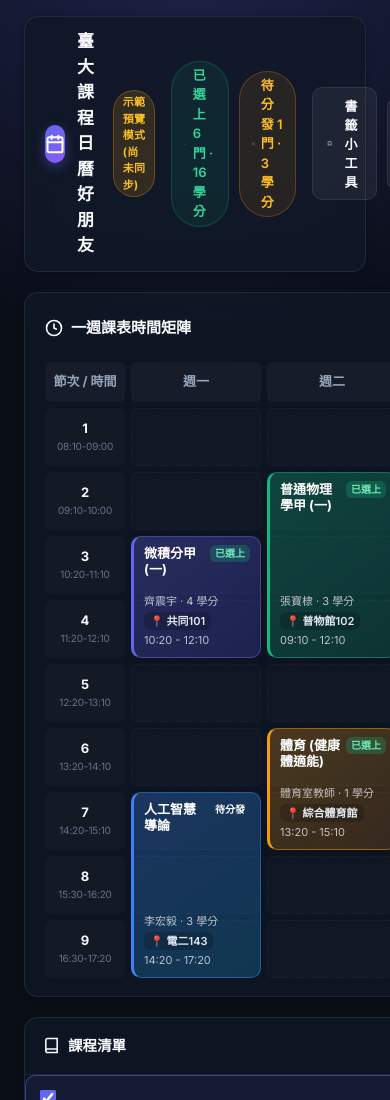
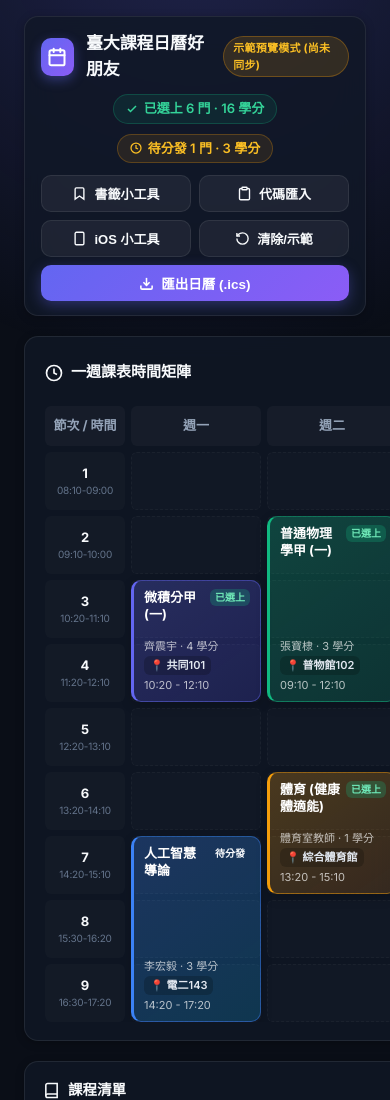
Before and after one commit to Annie04082020/ntu-course-calendar, a website: page index.html in a window 390 px wide. Shown: the top 1100 px of the page. Drawn offline with Linux system fonts and the light colour scheme.

Commit message:
style(mobile): add mobile responsive layout adjustments for navbar and table

```diff
--- a/style.css
+++ b/style.css
@@ -995,3 +995,44 @@
   margin-top: 8px;
   line-height: 1.5;
 }
+
+/* ==========================================================================
+   Mobile Responsive Adjustments
+   ========================================================================== */
+@media (max-width: 768px) {
+  .app-navbar {
+    flex-direction: column;
+    align-items: stretch;
+    gap: 12px;
+    padding: 14px 16px;
+  }
+  .brand-section {
+    justify-content: space-between;
+    width: 100%;
+  }
+  .nav-stats {
+    justify-content: center;
+    width: 100%;
+    flex-wrap: wrap;
+  }
+  .nav-actions {
+    flex-wrap: wrap;
+    justify-content: center;
+    width: 100%;
+    gap: 8px;
+  }
+  .btn-nav-action,
+  .btn-nav-primary {
+    flex: 1 1 calc(50% - 8px);
+    justify-content: center;
+    text-align: center;
+  }
+  .tt-matrix-wrapper {
+    overflow-x: auto;
+    -webkit-overflow-scrolling: touch;
+  }
+  .modal-card {
+    width: 95%;
+    max-height: 90vh;
+  }
+}
```
